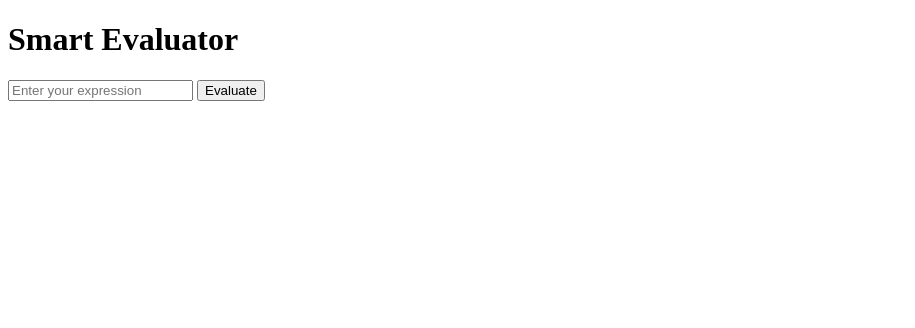
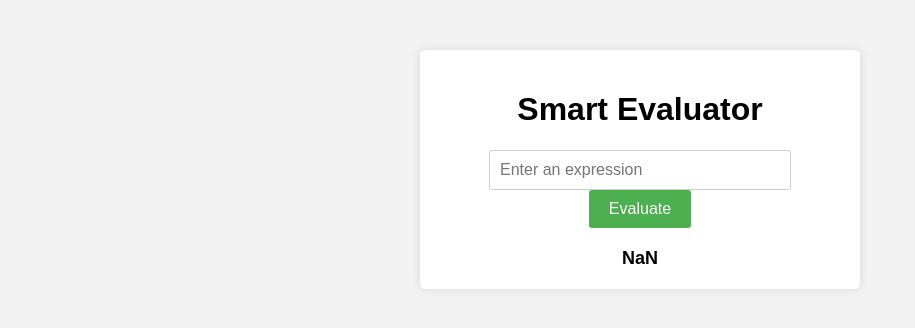
Before and after one commit to acciojob/js-error-handling-Pranshu-15, a website: page main.html in a window 1280 px wide. Both pictures are taken after a click on the button "Evaluate". Shown: the whole page, without its empty margins (0-915 px from the left). Drawn offline with Linux system fonts and the light colour scheme.

Commit message:
created a submission

```diff
--- a/main.html
+++ b/main.html
@@ -4,15 +4,15 @@
     <meta charset="UTF-8">
     <meta name="viewport" content="width=device-width, initial-scale=1.0">
     <title>Smart Evaluator</title>
-    <link rel="stylesheet" href="style.css">
+    <link rel="stylesheet" href="styles.css">
 </head>
 <body>
     <div class="container">
         <h1>Smart Evaluator</h1>
-        <input type="text" id="expression" placeholder="Enter your expression">
-        <button onclick="evaluateExpression()">Evaluate</button>
+        <input type="text" id="expression" placeholder="Enter an expression">
+        <button id="evaluate">Evaluate</button>
         <div id="result"></div>
     </div>
-    <script src="scripts.js"></script>
+    <script src="script.js"></script>
 </body>
 </html>
--- a/script.js
+++ b/script.js
@@ -1,3 +1,4 @@
+// Custom Error classes
 class OutOfRangeError extends Error {
     constructor(arg) {
         super(`Expression should only consist of integers and +-/* characters and not ${arg}`);
@@ -12,41 +13,62 @@ class InvalidExprError extends Error {
     }
 }
 
-function evalString(expression) {
+// Function to evaluate the expression
+function evalString(expr) {
     try {
-        // Remove spaces from the expression
-        expression = expression.replace(/\s+/g, '');
-
-        // Check for invalid characters
-        if (/[^0-9+\-*/]/.test(expression)) {
-            const invalidChar = expression.match(/[^0-9+\-*/]/)[0];
-            throw new OutOfRangeError(invalidChar);
-        }
-
-        // Check for invalid combinations of operators
-        if (/[+\-*/]{2,}/.test(expression)) {
+        // Check for invalid operator combinations
+        if (/\+\+|\*\/|\/\+|\*\+|\+\*|\/\*/.test(expr)) {
             throw new InvalidExprError();
         }
 
-        // Check for invalid starting operator
-        if (/^[+\-*/]/.test(expression)) {
+        // Check if expression starts with an invalid operator
+        if (/^[\+\/\*]/.test(expr)) {
             throw new SyntaxError('Expression should not start with invalid operator');
         }
 
-        // Check for invalid ending operator
-        if (/[+\-*/]$/.test(expression)) {
+        // Check if expression ends with an invalid operator
+        if (/[\+\/\*-]$/.test(expr)) {
             throw new SyntaxError('Expression should not end with invalid operator');
         }
 
+        // Split the expression into numbers and operators
+        const tokens = expr.split(/([+\-/*])/).filter(Boolean);
+
         // Evaluate the expression
-        return eval(expression);
+        let result = parseInt(tokens[0], 10);
+        for (let i = 1; i < tokens.length; i += 2) {
+            const operator = tokens[i];
+            const operand = parseInt(tokens[i + 1], 10);
+
+            if (isNaN(operand)) {
+                throw new OutOfRangeError(tokens[i + 1]);
+            }
+
+            switch (operator) {
+                case '+':
+                    result += operand;
+                    break;
+                case '-':
+                    result -= operand;
+                    break;
+                case '*':
+                    result *= operand;
+                    break;
+                case '/':
+                    result = Math.trunc(result / operand);
+                    break;
+            }
+        }
+
+        return result;
     } catch (error) {
         return error.message;
     }
 }
 
-function evaluateExpression() {
-    const expressionInput = document.getElementById('expression').value;
-    const resultDiv = document.getElementById('result');
-    resultDiv.textContent = evalString(expressionInput);
-}
+// Event listener for the evaluate button
+document.getElementById('evaluate').addEventListener('click', () => {
+    const expression = document.getElementById('expression').value.trim();
+    const result = evalString(expression);
+    document.getElementById('result').textContent = result;
+});
--- a/styles.css
+++ b/styles.css
@@ -1,44 +1,38 @@
 body {
-    display: flex;
-    justify-content: center;
-    align-items: center;
-    height: 100vh;
-    margin: 0;
-    background: #f0f0f0;
     font-family: Arial, sans-serif;
+    text-align: center;
+    background-color: #f2f2f2;
 }
 
 .container {
-    background: #fff;
+    margin: 50px auto;
+    max-width: 400px;
+    background-color: #fff;
     padding: 20px;
-    border-radius: 8px;
+    border-radius: 5px;
     box-shadow: 0 0 10px rgba(0, 0, 0, 0.1);
-    text-align: center;
 }
 
-input {
-    width: 80%;
+input[type="text"] {
     padding: 10px;
-    margin-bottom: 10px;
+    font-size: 16px;
+    width: 70%;
     border: 1px solid #ccc;
-    border-radius: 4px;
+    border-radius: 3px;
 }
 
 button {
     padding: 10px 20px;
+    font-size: 16px;
+    background-color: #4CAF50;
+    color: #fff;
     border: none;
-    border-radius: 4px;
-    background: #007BFF;
-    color: white;
+    border-radius: 3px;
     cursor: pointer;
 }
 
-button:hover {
-    background: #0056b3;
+#result {
+    margin-top: 20px;
+    font-size: 18px;
+    font-weight: bold;
 }
-
-#result {
-    margin-top: 10px;
-    font-size: 16px;
-    color: #333;
-}
```
